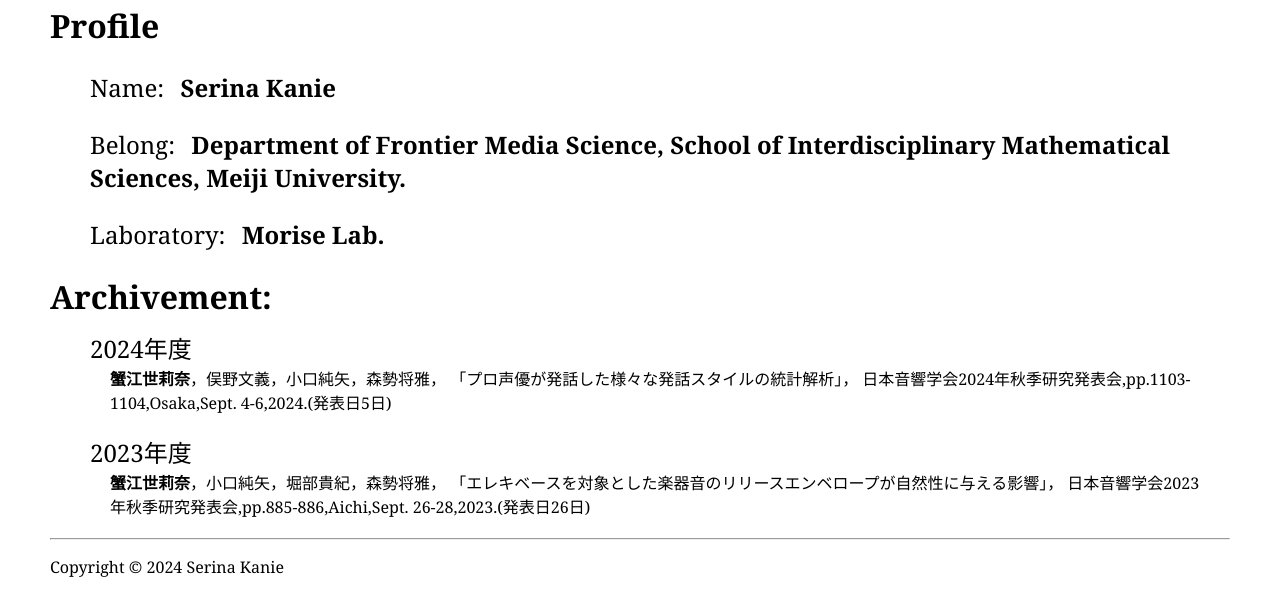
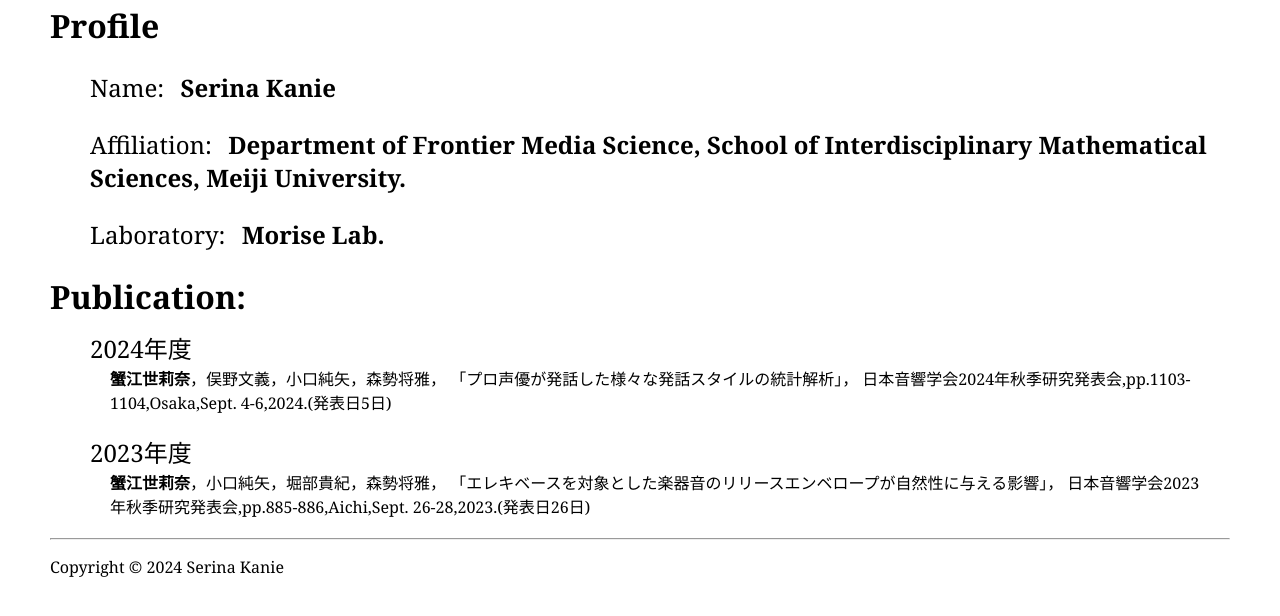
Before and after one commit to celinapde/celinapde.github.io, a plain HTML site: page index.html in a window 1280 px wide. Shown: the part 262-878 px from the top of the page. Drawn offline with Linux system fonts and the light colour scheme.

Commit message:
Add files via upload

```diff
--- a/index.html
+++ b/index.html
@@ -17,7 +17,7 @@
                         <p>Name:&nbsp;<b>Serina Kanie</b></p>
                     </li>
                     <li>
-                        <p>Belong:&nbsp;<b>Department of Frontier Media Science,
+                        <p>Affiliation:&nbsp;<b>Department of Frontier Media Science,
                             School of Interdisciplinary Mathematical Sciences,
                             Meiji University.
                         </b></p>
@@ -29,7 +29,7 @@
         </div>
     </div>
     <div id="archive" class="archive-list">
-        <h1>Archivement:</h1>
+        <h1>Publication:</h1>
             <ul>
                 2024年度
                 <li>
```
